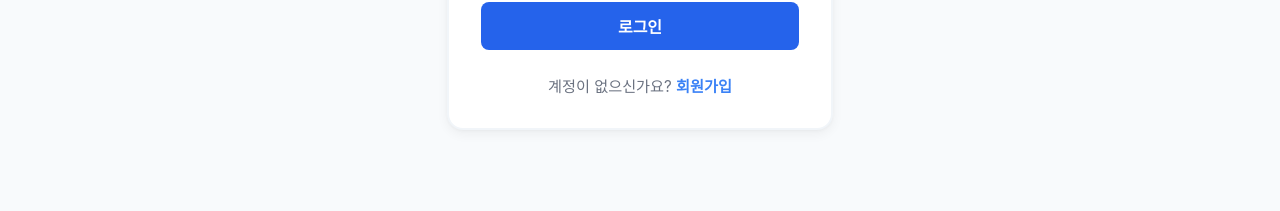
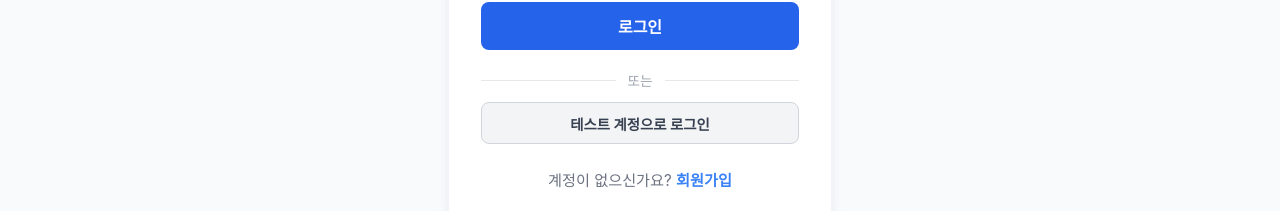
Before and after one commit to HeoSeonJin0504/ai-english-trainer-front, a React (Vite) app: page /login in a window 1280 px wide. Shown: the part 437-648 px from the top of the page. Built offline with nearby package versions, Linux system fonts and the light colour scheme; no server answers.

Commit message:
테스트 계정 로그인 추가

```diff
--- a/src/pages/Login.tsx
+++ b/src/pages/Login.tsx
@@ -57,6 +57,47 @@ const ButtonGroup = styled.div`
   }
 `;
 
+const Divider = styled.div`
+  display: flex;
+  align-items: center;
+  gap: 0.75rem;
+  margin-top: 1.25rem;
+  color: #9ca3af;
+  font-size: 0.85rem;
+
+  &::before,
+  &::after {
+    content: '';
+    flex: 1;
+    height: 1px;
+    background: #e5e7eb;
+  }
+`;
+
+const TestLoginButton = styled.button`
+  width: 100%;
+  margin-top: 0.75rem;
+  padding: 0.6rem 1rem;
+  background: #f3f4f6;
+  color: #374151;
+  border: 1.5px solid #d1d5db;
+  border-radius: 8px;
+  font-size: 0.9rem;
+  font-weight: 600;
+  cursor: pointer;
+  transition: background 0.15s, border-color 0.15s;
+
+  &:hover:not(:disabled) {
+    background: #e5e7eb;
+    border-color: #9ca3af;
+  }
+
+  &:disabled {
+    opacity: 0.5;
+    cursor: not-allowed;
+  }
+`;
+
 const SignupLink = styled.div`
   text-align: center;
   margin-top: 1.5rem;
@@ -74,6 +115,9 @@ const SignupLink = styled.div`
   }
 `;
 
+const TEST_USERNAME = import.meta.env.VITE_TEST_USERNAME || '';
+const TEST_PASSWORD = import.meta.env.VITE_TEST_PASSWORD || '';
+
 export default function Login() {
   const navigate = useNavigate();
   const [username, setUsername] = useState('');
@@ -81,25 +125,34 @@ export default function Login() {
   const [error, setError] = useState('');
   const [loading, setLoading] = useState(false);
 
-  const handleSubmit = async (e: React.FormEvent) => {
-    e.preventDefault();
-
-    if (!username.trim() || !password.trim()) {
+  const handleLogin = async (id: string, pw: string) => {
+    if (!id.trim() || !pw.trim()) {
       setError('아이디와 비밀번호를 입력해주세요.');
       return;
     }
-
     setLoading(true);
     setError('');
-
     try {
-      await apiService.login(username, password);
+      await apiService.login(id, pw);
       navigate('/');
     } catch (err: any) {
       setError(err.message || '로그인에 실패했습니다.');
     } finally {
       setLoading(false);
     }
+  };
+
+  const handleTestLogin = () => {
+    if (!TEST_USERNAME || !TEST_PASSWORD) {
+      setError('테스트 계정 정보가 설정되지 않았습니다. (.env 파일의 VITE_TEST_USERNAME / VITE_TEST_PASSWORD 확인)');
+      return;
+    }
+    handleLogin(TEST_USERNAME, TEST_PASSWORD);
+  };
+
+  const handleSubmit = async (e: React.FormEvent) => {
+    e.preventDefault();
+    handleLogin(username, password);
   };
 
   return (
@@ -139,6 +192,11 @@ export default function Login() {
               {loading ? '로그인 중...' : '로그인'}
             </Button>
           </ButtonGroup>
+
+          <Divider>또는</Divider>
+          <TestLoginButton type="button" onClick={handleTestLogin} disabled={loading}>
+            {loading ? '로그인 중...' : '테스트 계정으로 로그인'}
+          </TestLoginButton>
         </form>
 
         <SignupLink>
--- a/src/services/api.ts
+++ b/src/services/api.ts
@@ -511,11 +511,17 @@ export const apiService = {
   // 단어 저장
   async saveWord(data: SaveWordRequest): Promise<ApiResponse<WordDto>> {
     try {
-      const response = await apiClient.post<ApiResponse<WordDto>>('/words', data);
+      // 409는 의도된 응답(중복)이므로 validateStatus로 에러 처리 대상에서 제외 → 콘솔 에러 미출력
+      const response = await apiClient.post<ApiResponse<WordDto>>('/words', data, {
+        validateStatus: (status) => (status >= 200 && status < 300) || status === 409,
+      });
+      if (response.status === 409) {
+        throw new Error('이미 저장된 단어입니다.');
+      }
       return response.data;
     } catch (error: any) {
-      if (error.response?.status === 409) {
-        throw new Error('이미 저장된 단어입니다.');
+      if (error.message === '이미 저장된 단어입니다.') {
+        throw error;
       }
       throw new Error(error.response?.data?.message || '단어 저장에 실패했습니다.');
     }
```
Also changed, not shown: 1 other file (tests, documents, lock files or other folders).
